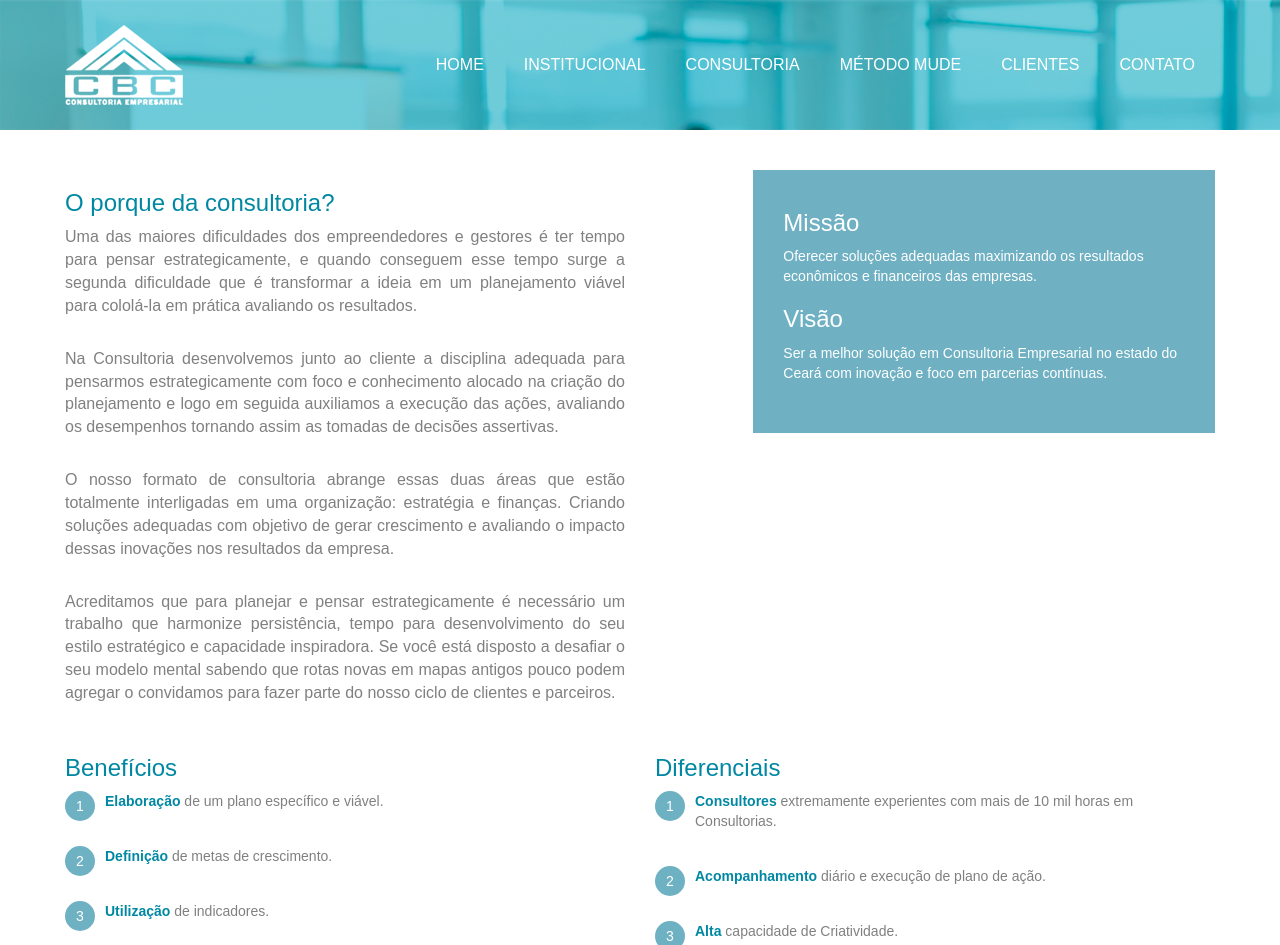
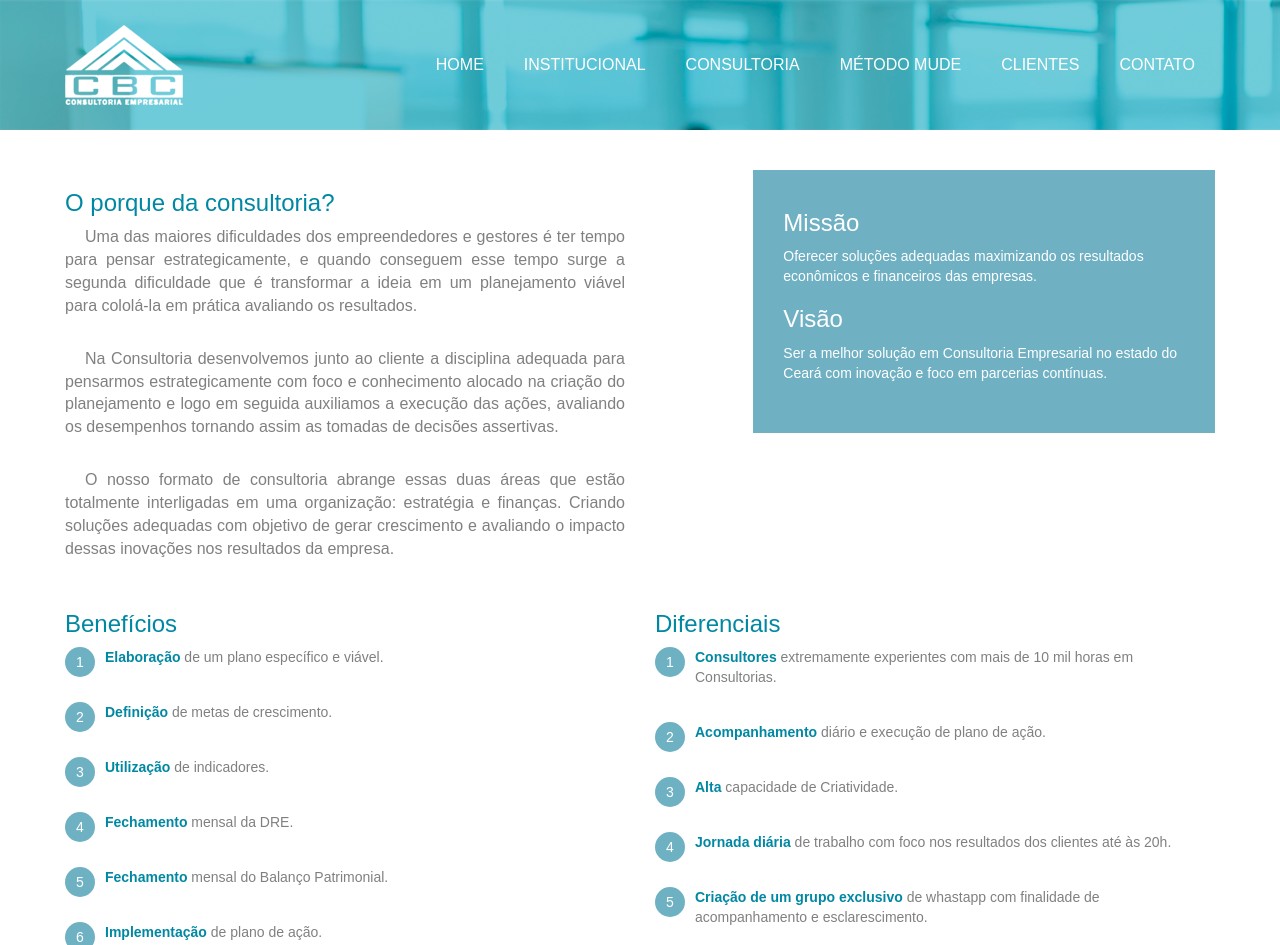
Before and after one commit to wilsonjr16/cbc.github.io, a PHP site: page /consultoria-processos.html in a window 1280 px wide. Shown: the top 945 px of the page. Run offline with PHP 8.4, Linux system fonts and the light colour scheme; some libraries are stand-ins or nearby versions.

Commit message:
mudancas rapidas

```diff
--- a/consultoria-estrategica-financeira.html
+++ b/consultoria-estrategica-financeira.html
@@ -154,8 +154,6 @@
                       <p>Na Consultoria desenvolvemos junto ao cliente a disciplina adequada para pensarmos estrategicamente com foco e conhecimento alocado na criação do planejamento e logo em seguida auxiliamos a execução das ações, avaliando os desempenhos tornando assim as tomadas de decisões assertivas. </p>
 
                       <p>O nosso formato de consultoria abrange essas duas áreas que estão totalmente interligadas em uma organização: estratégia e finanças. Criando soluções adequadas com objetivo de gerar crescimento e avaliando o impacto dessas inovações nos resultados da empresa. </p>
-
-                      <p>Acreditamos que para planejar e pensar estrategicamente é necessário um trabalho que harmonize persistência, tempo para desenvolvimento do seu estilo estratégico e capacidade inspiradora. Se você está disposto a desafiar o seu modelo mental sabendo que rotas novas em mapas antigos pouco podem agregar o convidamos para fazer parte do nosso ciclo de clientes e parceiros.</p>
                   </div>
               </div>
 
--- a/consultoria-processos.html
+++ b/consultoria-processos.html
@@ -154,8 +154,6 @@
                       <p>Na Consultoria desenvolvemos junto ao cliente a disciplina adequada para pensarmos estrategicamente com foco e conhecimento alocado na criação do planejamento e logo em seguida auxiliamos a execução das ações, avaliando os desempenhos tornando assim as tomadas de decisões assertivas. </p>
 
                       <p>O nosso formato de consultoria abrange essas duas áreas que estão totalmente interligadas em uma organização: estratégia e finanças. Criando soluções adequadas com objetivo de gerar crescimento e avaliando o impacto dessas inovações nos resultados da empresa. </p>
-
-                      <p>Acreditamos que para planejar e pensar estrategicamente é necessário um trabalho que harmonize persistência, tempo para desenvolvimento do seu estilo estratégico e capacidade inspiradora. Se você está disposto a desafiar o seu modelo mental sabendo que rotas novas em mapas antigos pouco podem agregar o convidamos para fazer parte do nosso ciclo de clientes e parceiros.</p>
                   </div>
               </div>
 
--- a/css/style.css
+++ b/css/style.css
@@ -670,6 +670,7 @@ body {
     color: #808080;
     text-align: justify;
 	font-family: 'Hind', sans-serif;
+	text-indent: 20px;
 }
 
 .infos_box{
--- a/institucional.html
+++ b/institucional.html
@@ -165,6 +165,8 @@
 					<p>Nesse contexto surgiu a CBC, em meados do ano de 2009, após uma experiência negativa como empreeendedor, o Júnior Costa, mesmo muito jovem, decidiu buscar o conhecimento adequado que faz com que uma empresa consiga obter êxito, internalizou isso como um estilo de vida em sua busca continua contribuindo assim no cenário empresarial. Há mais sete anos no mercado, a CBC, possui uma atuação voltada para soluções criativas, posicionando os clientes de uma maneira inovadora tornando assim a concorrêcia irrelevante.</p>
 
 					<p>O nosso formato de trabalho consiste em criar estratégias de diferenciação, inserindo as empresas do nosso grupo de clientes ao uso da meritocracia e desenvolvimento de uma cultura agressiva comercial através do trabalho com metas.</p>
+
+					<p>Acreditamos que para planejar e pensar estrategicamente é necessário um trabalho que harmonize persistência, tempo para desenvolvimento do seu estilo estratégico e capacidade inspiradora. Se você está disposto a desafiar o seu modelo mental sabendo que rotas novas em mapas antigos pouco podem agregar o convidamos para fazer parte do nosso ciclo de clientes e parceiros.</p>
 				</div>
 			</div>
 
```
